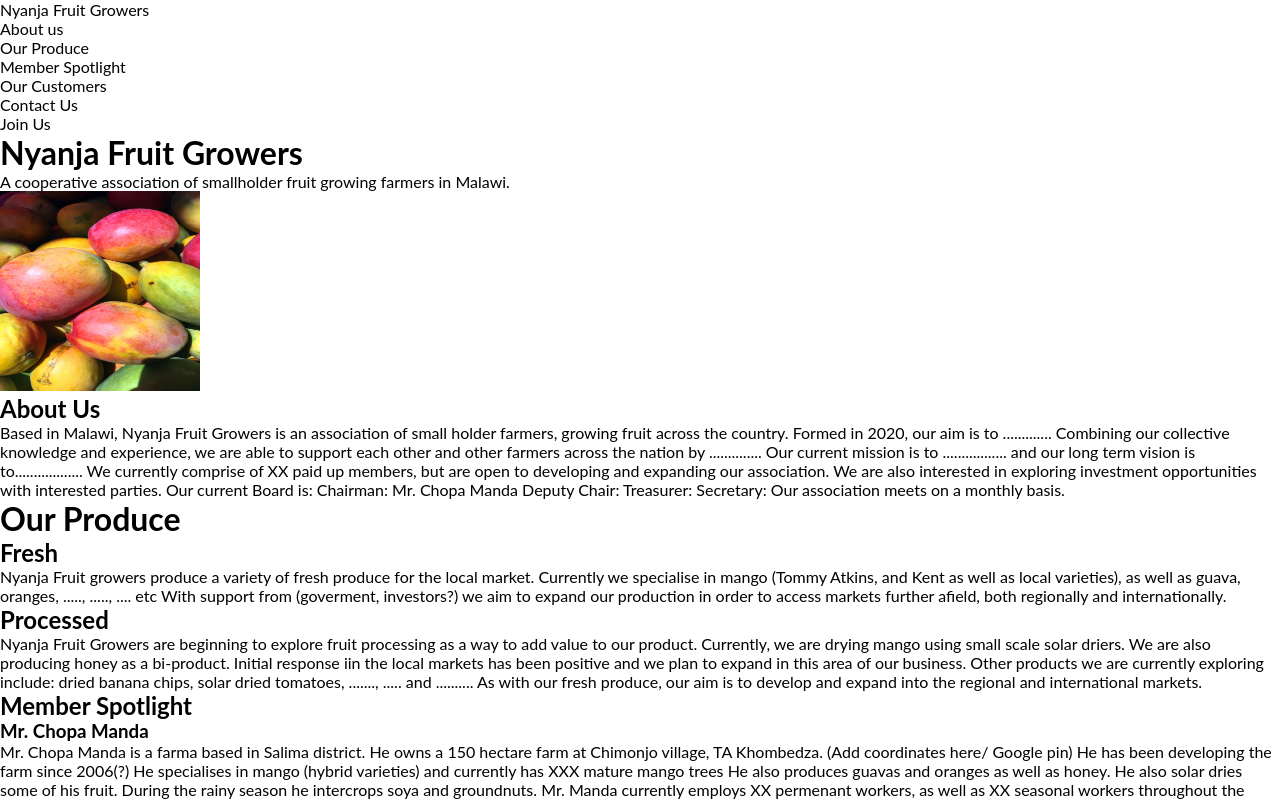
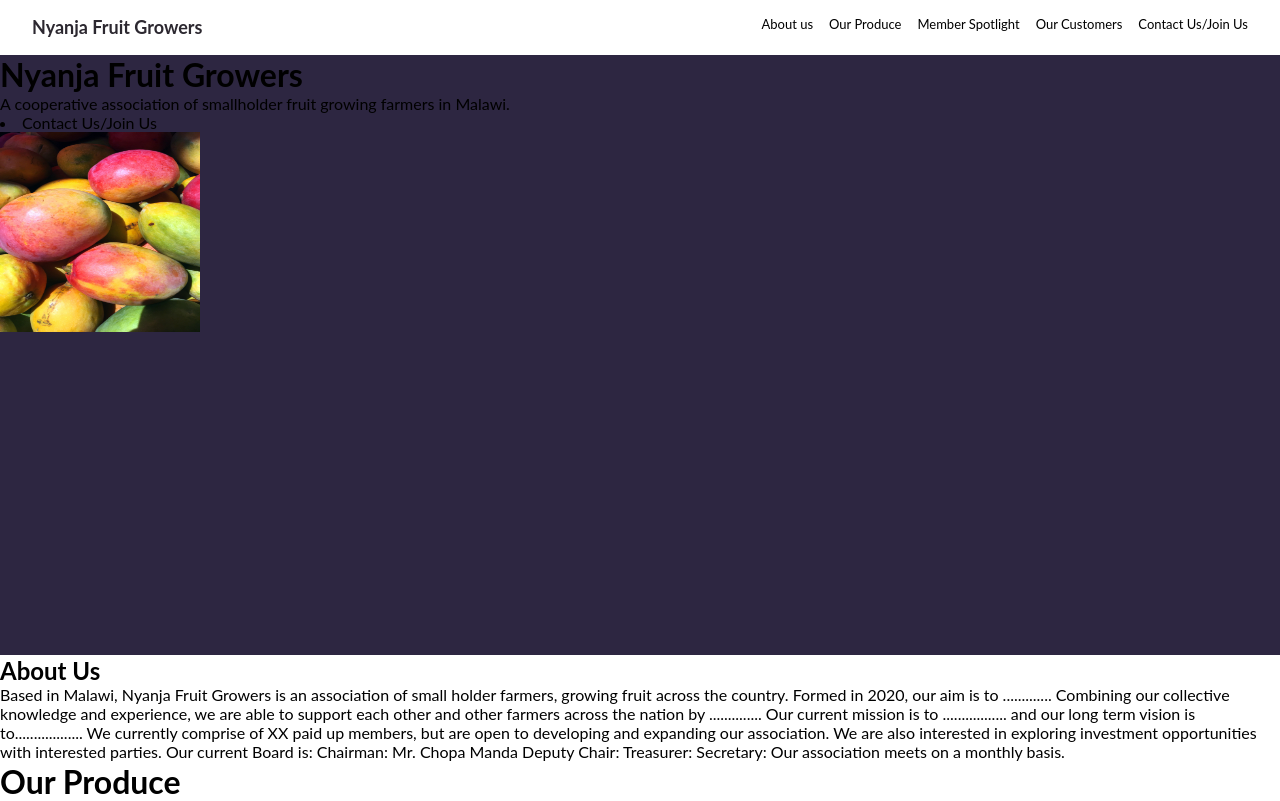
Before and after one commit to siphiwemanda/Nyanja-Fruit-Growers, a React (Create React App) app: page / in a window 1280 px wide. Shown: the top 801 px of the page. Built offline with nearby package versions, Linux system fonts and the light colour scheme.

Commit message:
Update Navabar

```diff
--- a/src/App.css
+++ b/src/App.css
@@ -1,2 +1,5 @@
 .App {
+    display: flex;
+    flex-direction: column;
+    gap: 1px;
 }
--- /dev/null
+++ b/src/CSS/Header.css
@@ -0,0 +1,4 @@
+.Header{
+    background-color: #2D2641;
+    height: 600px;
+}
--- a/src/CSS/Navbar.css
+++ b/src/CSS/Navbar.css
@@ -0,0 +1,20 @@
+.navbar{
+display: flex;
+    justify-content: space-between;
+    padding: 1rem 2rem;
+
+}
+.navBarHeader{
+    font-size: 18px;
+    color: #2C2830;
+
+}
+ul{
+    list-style-type: none;
+    display: flex;
+    font-size: 13px;
+}
+.navbar li{
+    display:inline;
+    padding-left: 1rem;
+}
--- a/src/Component/Header.js
+++ b/src/Component/Header.js
@@ -1,12 +1,14 @@
 import mangoes from '../IMG/mangos.jpg'
+import '../CSS/Header.css'
 const Header = () => {
     return (
         <div className="Header">
             <div className="HeaderMainText">
                 <h1> Nyanja Fruit {"\n"}Growers</h1>
                 <p> A cooperative association of smallholder fruit growing farmers in Malawi.</p>
+                <li className="btn btn-animated">Contact Us/Join Us</li>
             </div>
-            <div className="FruitGrid">
+            <div className="HeaderImg">
                 <img src={mangoes}  width={200} height={200} alt="Fruit"/>
             </div>
 
--- a/src/Component/Navbar.js
+++ b/src/Component/Navbar.js
@@ -1,17 +1,16 @@
-
+import '../CSS/Navbar.css'
 const Navbar = () => {
     return (
 <div className="navbar">
- <ul>
-     <li className="navBarHeader">Nyanja Fruit Growers</li>
- </ul>
+
+     <h4 className="navBarHeader">Nyanja Fruit Growers</h4>
+
     <ul className="list">
         <li className="btn btn-animated">About us</li>
         <li className="btn btn-animated">Our Produce</li>
         <li className="btn btn-animated"> Member Spotlight</li>
         <li className="btn btn-animated">Our Customers</li>
-        <li className="btn btn-animated">Contact Us</li>
-        <li className="btn btn-animated" >Join Us</li>
+        <li className="btn btn-animated">Contact Us/Join Us</li>
     </ul>
 </div>
         );
```
